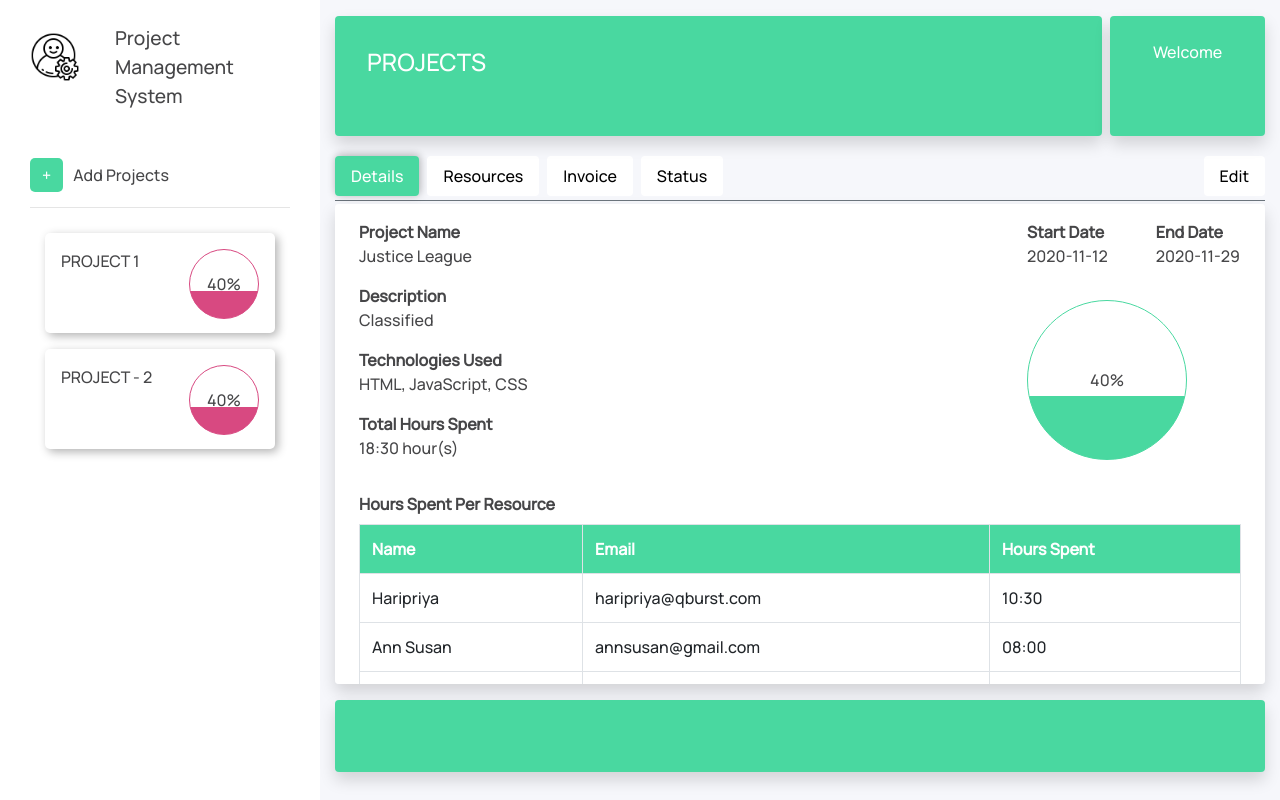
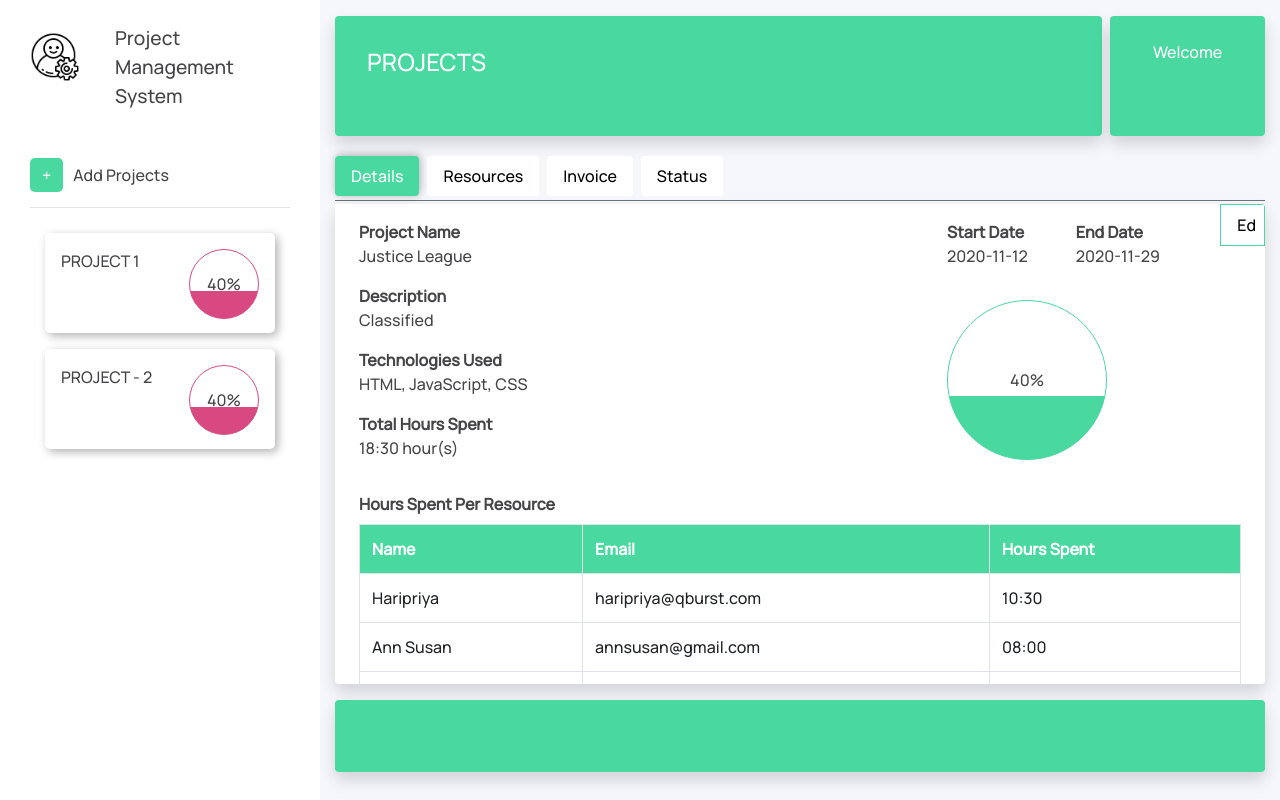
Before and after one commit to JiHaripriya/ProjectManager-Angular, an Angular app: page /details in a window 1280 px wide. Built offline with nearby package versions, Linux system fonts and the light colour scheme.

Commit message:
Move edit icon to project details body

```diff
--- a/src/app/app.component.css
+++ b/src/app/app.component.css
@@ -119,7 +119,8 @@ th {
     position: fixed;
     top: 0;
     left: 0;
-    padding: 20px 30% 20px 30%;
+    padding: 30px 30% 20px 30%;
+    height: 100%;
     background-color: white;
     background-image: linear-gradient(to bottom, white 0%, white 100%), linear-gradient(to bottom, #49d8a1b7 0%, white 100%);
     background-clip: content-box, padding-box;
--- a/src/app/app.component.html
+++ b/src/app/app.component.html
@@ -29,14 +29,9 @@
       </div>
 
        <!-- Project Details (Body) Section -->
-      <div class="row d-flex justify-content-between">
+      <div class="row">
 
         <app-project-tabs></app-project-tabs>
-        <ul class="nav nav-pills mt-2 pb-1" *ngIf="isProjectDetails">
-          <li class="nav-item bg-primary rounded">
-              <a class="nav-link" routerLinkActive="active" style="cursor: pointer;" (click)="editProjectForm()">Edit</a>
-          </li>
-        </ul>
 
       </div>
 
--- a/src/app/app.component.ts
+++ b/src/app/app.component.ts
@@ -11,11 +11,12 @@ import { FormServiceService } from './shared/services/form-service.service';
 })
 export class AppComponent implements OnInit, OnDestroy {
   isForm: number;
-  isProjectDetails = true;
+  isProjectDetails = false;
   subscription: Subscription;
   constructor(private formService: FormServiceService, private router: Router) {}
 
   ngOnInit() {
+
     this.subscription = this.formService.isFormStatus.subscribe(
       status => {
         this.isForm = status;
@@ -27,9 +28,4 @@ export class AppComponent implements OnInit, OnDestroy {
     this.subscription.unsubscribe();
   }
 
-  editProjectForm(){
-    this.formService.isFormStatus.next(1);
-    this.router.navigate(['/projectForm/edit']);
-  }
-
 }
--- a/src/app/project-tabs/details/details.component.css
+++ b/src/app/project-tabs/details/details.component.css
@@ -7,3 +7,12 @@
     padding-left: 0 !important;
     padding-right: 0 !important;
 }
+
+.editIcon {
+    cursor: pointer;
+    text-decoration: none;
+    color: black;
+    position: absolute;
+    top: 0;
+    right: 0;
+}
--- a/src/app/project-tabs/details/details.component.html
+++ b/src/app/project-tabs/details/details.component.html
@@ -14,12 +14,15 @@
     </div>
 
     <div class="right-side-details">
-        <div class="row">
+
+        <a class="p-2 pl-3 border border-success ml-auto editIcon" (click)="editProjectForm()">Ed</a>
+
+        <div class="row pr-5">
           <div class="start-date-box mr-5">
             <p class="heading">Start Date</p>
             <p class="content">2020-11-12</p>
           </div>
-          <div class="end-date-box mr-3">
+          <div class="end-date-box mr-5">
             <p class="heading">End Date</p>
             <p class="content">2020-11-29</p>
           </div>
--- a/src/app/project-tabs/details/details.component.ts
+++ b/src/app/project-tabs/details/details.component.ts
@@ -1,4 +1,6 @@
 import { Component, OnInit } from '@angular/core';
+import { Router } from '@angular/router';
+import { FormServiceService } from 'src/app/shared/services/form-service.service';
 
 @Component({
   selector: 'app-details',
@@ -7,9 +9,13 @@ import { Component, OnInit } from '@angular/core';
 })
 export class DetailsComponent implements OnInit {
 
-  constructor() { }
+  constructor(private formService: FormServiceService, private router: Router) { }
 
   ngOnInit(): void {
   }
 
+  editProjectForm(){
+    this.formService.isFormStatus.next(1);
+    this.router.navigate(['/projectForm/edit']);
+  }
 }
--- a/src/app/project-tabs/project-tabs.component.html
+++ b/src/app/project-tabs/project-tabs.component.html
@@ -8,7 +8,7 @@
     <li class="nav-item bg-primary mr-2 rounded">
       <a class="nav-link" routerLinkActive="active" routerLink="/invoice">Invoice</a>
     </li>
-    <li class="nav-item bg-primary rounded">
+    <li class="nav-item bg-primary rounded mr-5">
       <a class="nav-link" routerLinkActive="active" routerLink="/status">Status</a>
     </li>
 </ul>
--- a/src/app/project-tabs/project-tabs.component.ts
+++ b/src/app/project-tabs/project-tabs.component.ts
@@ -1,4 +1,7 @@
 import { Component, OnInit } from '@angular/core';
+import { Router } from '@angular/router';
+import { FormServiceService } from '../shared/services/form-service.service';
+
 
 @Component({
   selector: 'app-project-tabs',
@@ -7,9 +10,10 @@ import { Component, OnInit } from '@angular/core';
 })
 export class ProjectTabsComponent implements OnInit {
 
-  constructor() { }
+  constructor(private formService: FormServiceService, private router: Router) { }
 
   ngOnInit(): void {
   }
 
+
 }
--- a/src/app/project-tabs/resources/resources.component.html
+++ b/src/app/project-tabs/resources/resources.component.html
@@ -1,5 +1,5 @@
   <div class="mt-3">
-    <button class="btn btn-primary mr-1"  (click)="loadResourceForm()">+</button>Add Resource
+    <button class="btn btn-primary mr-2"  (click)="loadResourceForm()">+</button>Add Resource
 </div>
 
 <table class="mt-4 table">
```
